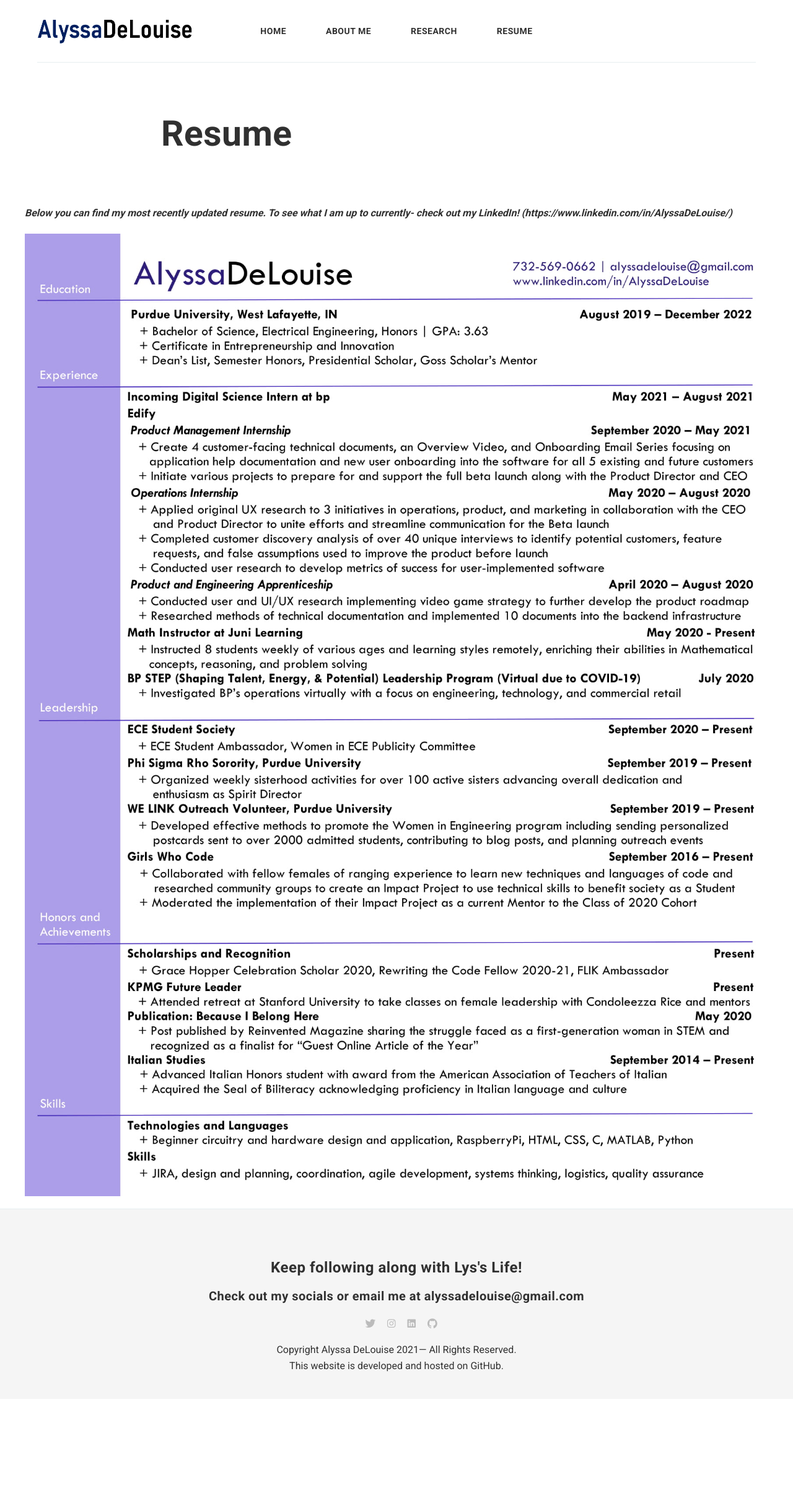
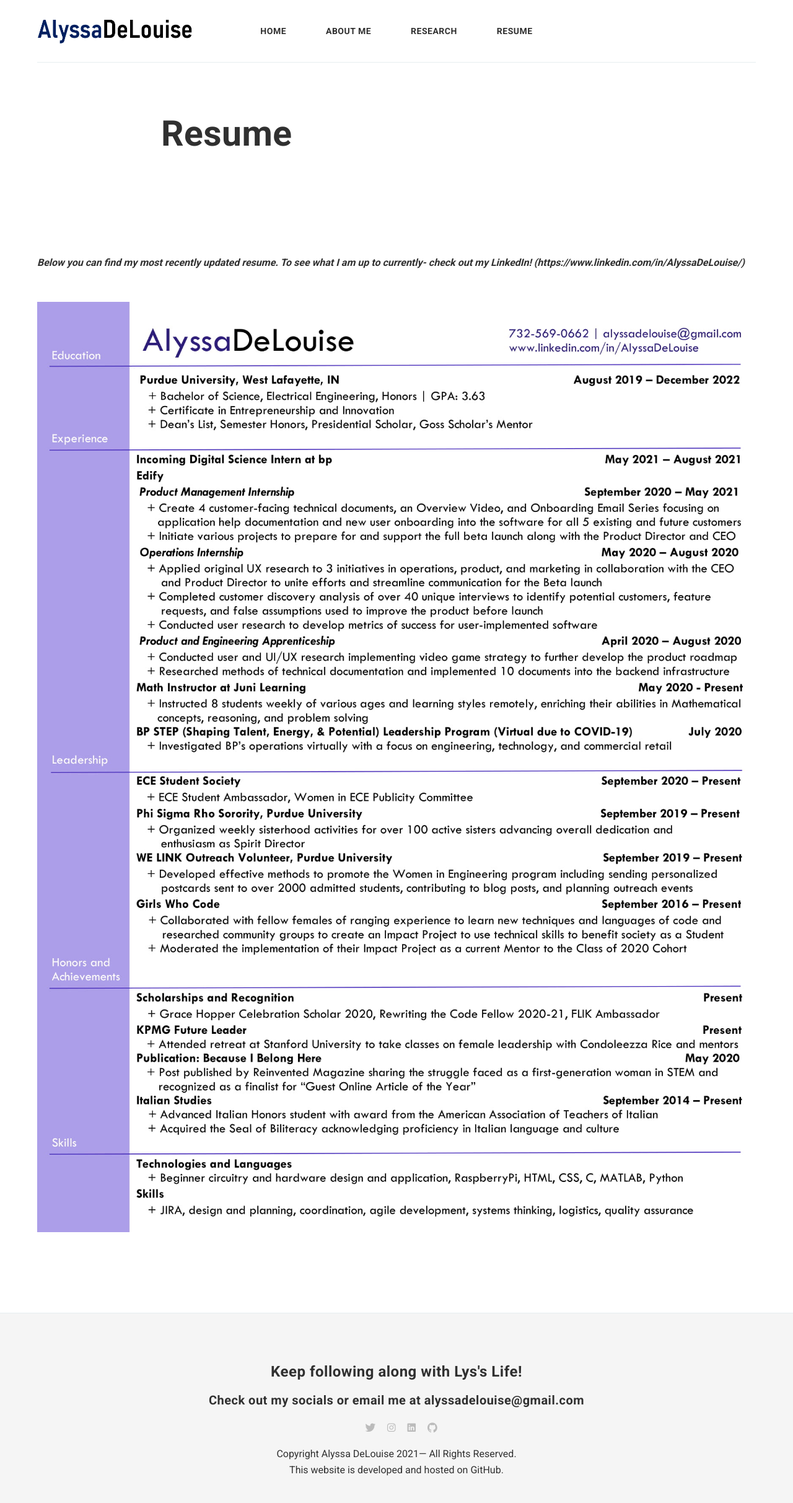
Before and after one commit to alyssadelouise/home, a Jekyll site: the page built from _pages/resume.md, in a window 1280 px wide. Shown: the whole page at 62% size. Built offline with Jekyll 4.4.1, drawn with Linux system fonts in a browser that asks for light colours; nearby versions of some CDN libraries; comment, search, counter and statistics services are not loaded; before the commit the page ends 2257 px from its top, so only the background shows below that.

Commit message:
Update pageresume.html

```diff
--- a/_layouts/pageresume.html
+++ b/_layouts/pageresume.html
@@ -14,7 +14,7 @@ layout: default
 <div class="container">
 	<div class="row">
 		<!-- begin page -->
-		<article>
+		<article class="page col ">
 			<div class="page__content">
 				{{ content }}
 			</div>
```
